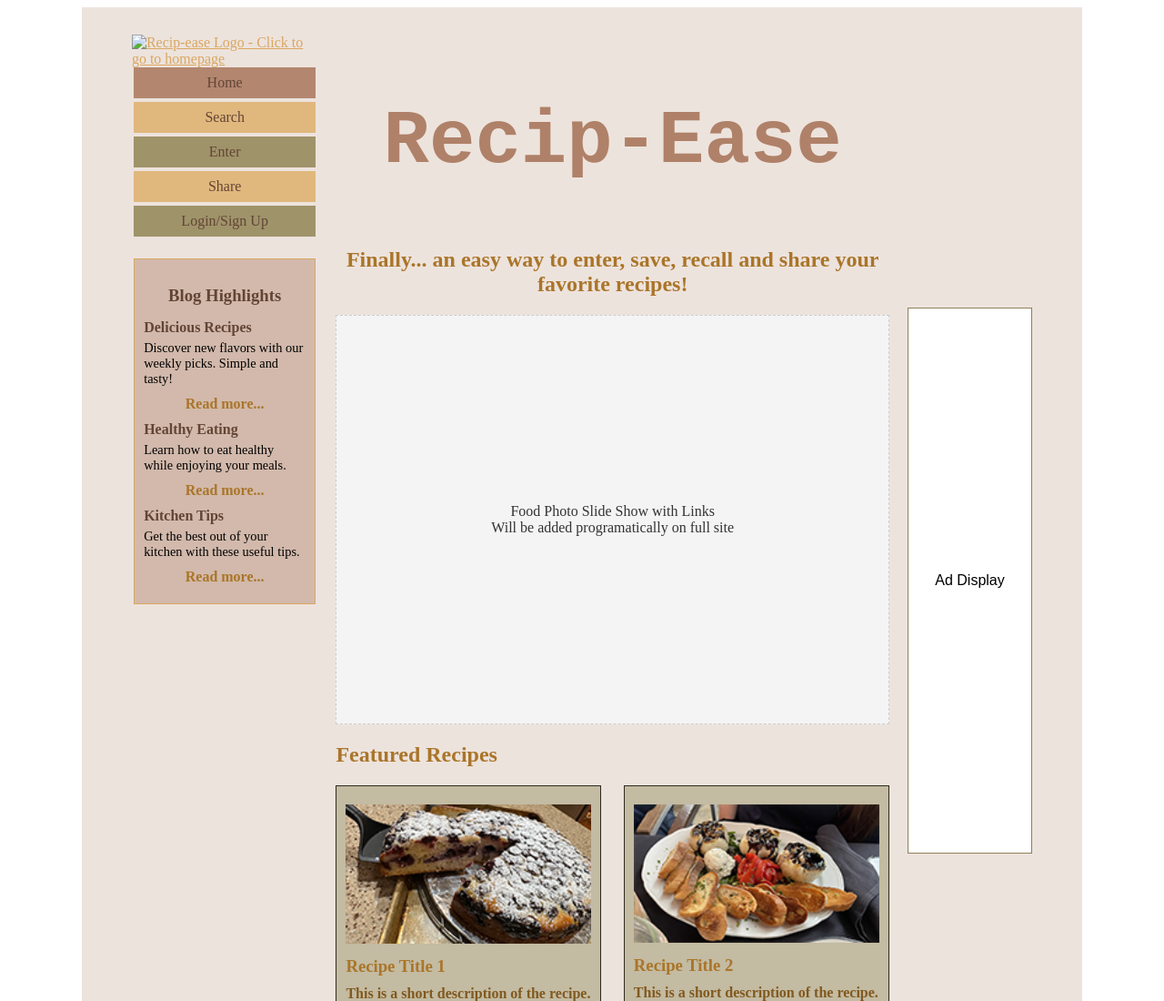
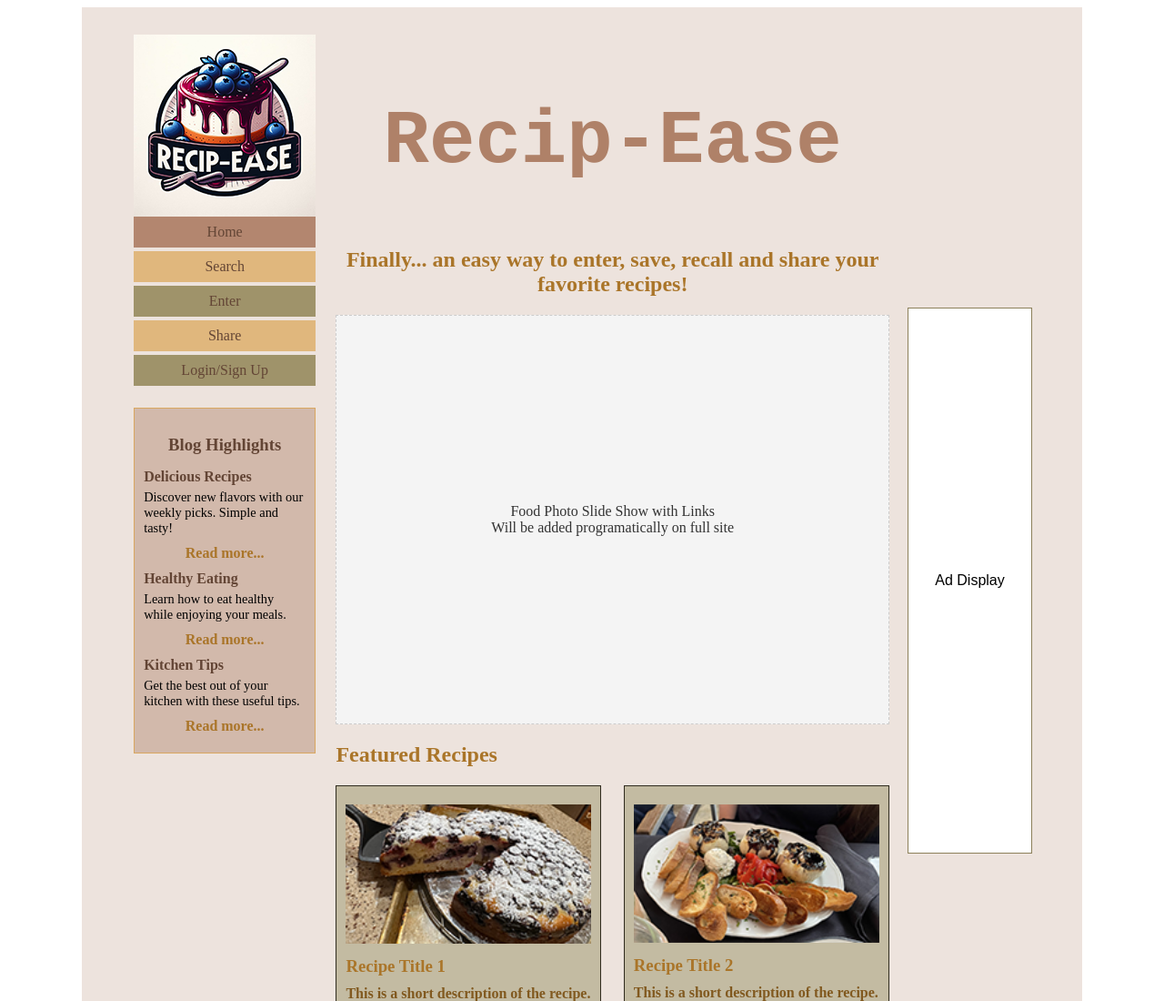
Before and after one commit to mikeyrat/Recip-Ease, a plain HTML site: page index.html in a window 1280 px wide. Shown: the top 1100 px of the page at 91% size. Drawn offline with nearby package versions, Linux system fonts and the light colour scheme; a web font is replaced by a local one.

Commit message:
Update index.html

```diff
--- a/index.html
+++ b/index.html
@@ -13,7 +13,7 @@
         <div id="mediaQueryMessage"></div>
         <section class="leftCol">
             <a href="/" title="Go to homepage">
-                <img src="/images/Recip-EaseLogo.png" alt="Recip-ease Logo - Click to go to homepage" style="max-width: 100%;">
+                <img src="/images/recipeaselogo.png" alt="Recip-ease Logo - Click to go to homepage" style="max-width: 100%;">
             </a>
             <div id="navigation-placeholder"></div>
 			<div id="blog-placeholder"></div>
```
